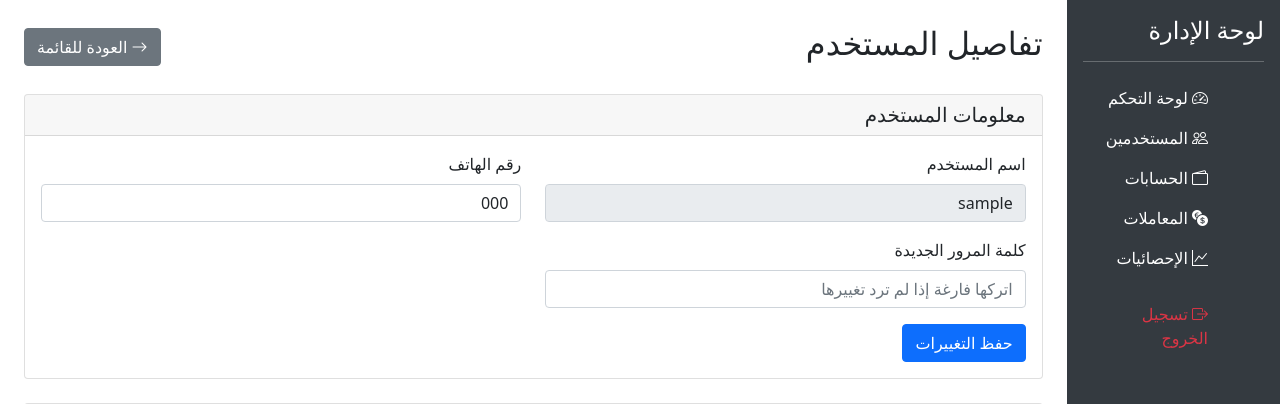
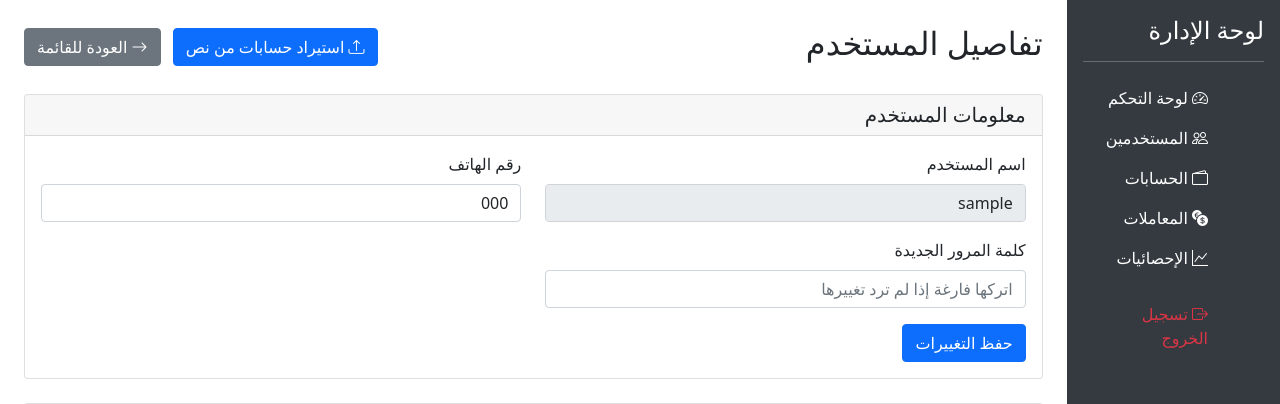
Before and after one commit to hillal77444/hsaby, a Flask app: template accounting_server/app/templates/admin/user_details.html in a window 1280 px wide. Shown: the top 404 px of the page. Run offline with Flask 3, Linux system fonts and the light colour scheme; the template is opened without the code that fills it: values that come from a table or form of the project are taken from there, others are empty; tables that the repository leaves empty hold one stand-in row (values such as "Sample post"); some libraries are stand-ins or nearby versions.

Commit message:
Update user_details.html

```diff
--- a/accounting_server/app/templates/admin/user_details.html
+++ b/accounting_server/app/templates/admin/user_details.html
@@ -68,9 +68,14 @@
             <div class="col-md-9 col-lg-10 p-4">
                 <div class="d-flex justify-content-between align-items-center mb-4">
                     <h2>تفاصيل المستخدم</h2>
-                    <a href="{{ url_for('admin.users') }}" class="btn btn-secondary">
-                        <i class="bi bi-arrow-right"></i> العودة للقائمة
-                    </a>
+                    <div>
+                        <a href="{{ url_for('admin.import_accounts_text', user_id=user.id) }}" class="btn btn-primary ms-2">
+                            <i class="bi bi-upload"></i> استيراد حسابات من نص
+                        </a>
+                        <a href="{{ url_for('admin.users') }}" class="btn btn-secondary">
+                            <i class="bi bi-arrow-right"></i> العودة للقائمة
+                        </a>
+                    </div>
                 </div>
 
                 {% with messages = get_flashed_messages() %}
```
